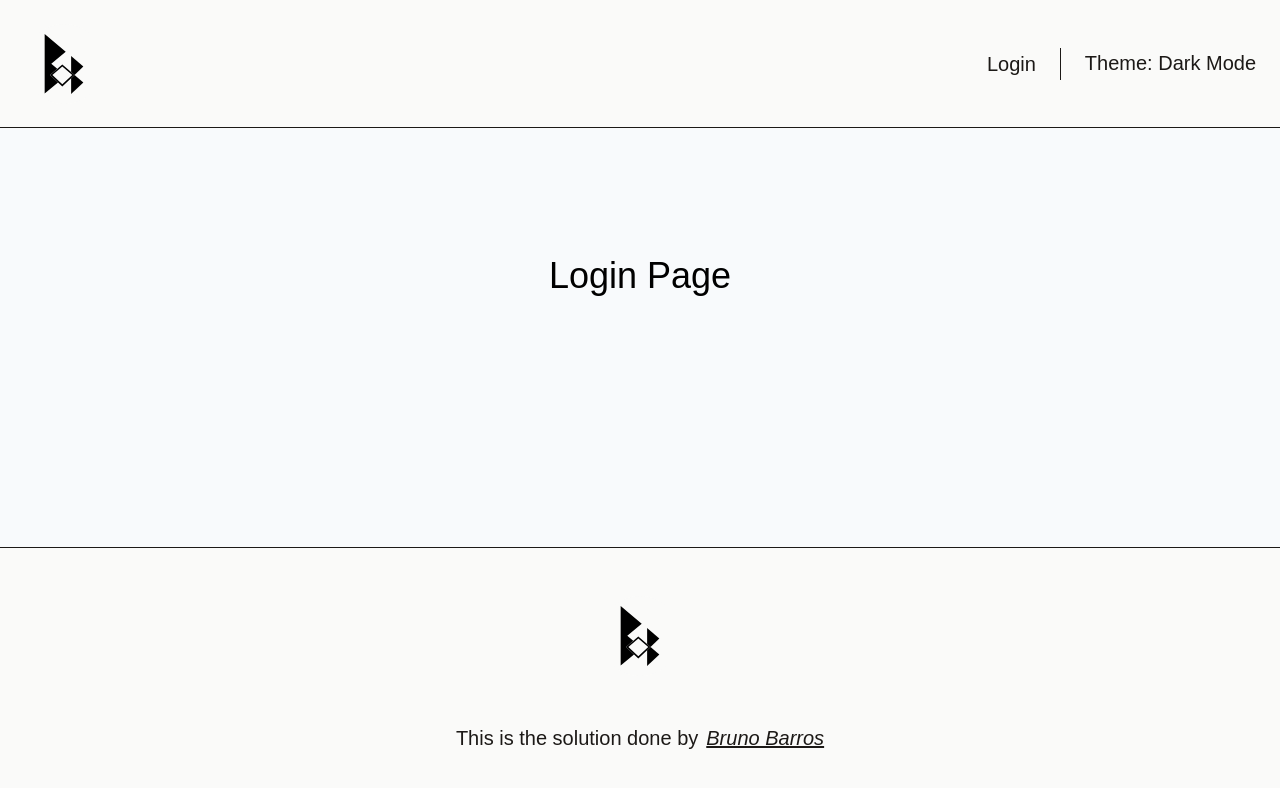
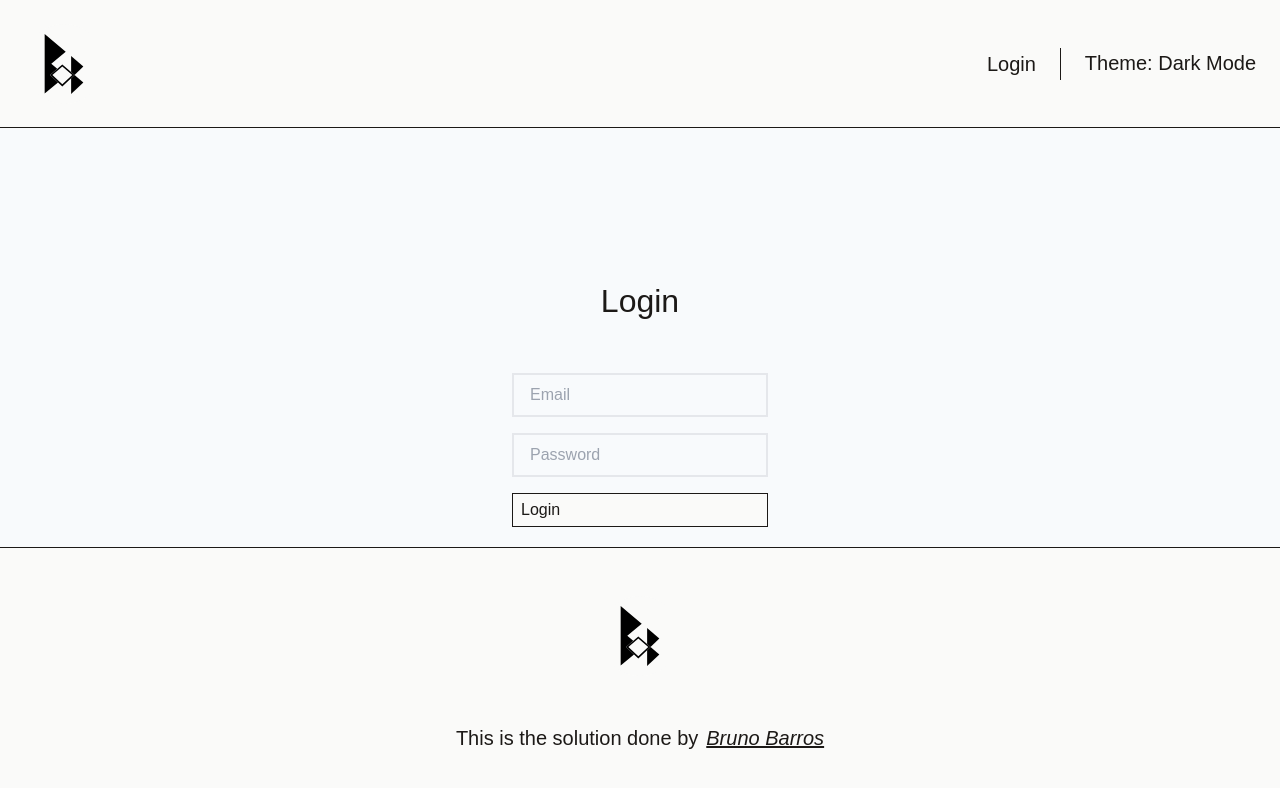
Before and after one commit to bobarros/fitshipper-challenge, a React (Create React App) app: page /login in a window 1280 px wide. Shown: the top 788 px of the page. Built offline with nearby package versions, Linux system fonts and the light colour scheme.

Commit message:
:sparkles: create login page

```diff
--- /dev/null
+++ b/src/components/Auth/Auth.tsx
@@ -0,0 +1,27 @@
+// Syles
+import { FormWrap } from "./AuthStyle";
+
+// Types
+import type { FC } from "react";
+
+// Shared Components
+import { AuthForm } from "..";
+
+/*--------------------*/
+
+// Local Types
+interface IProps {}
+/**
+ * Auth Component
+ */
+
+const Auth: FC<IProps> = () => {
+  return (
+    <FormWrap>
+      <h1 className="mb-8 text-stone-900 dark:text-stone-50">Login</h1>
+      <AuthForm type="login" />
+    </FormWrap>
+  );
+};
+
+export default Auth;
--- /dev/null
+++ b/src/components/Auth/AuthStyle.tsx
@@ -0,0 +1,20 @@
+// Types
+import type { ReactChild } from "react";
+import type { FieldValues, UseFormRegister } from "react-hook-form";
+
+type IStandard = {
+  children?: ReactChild[] | ReactChild;
+  item?: string;
+  register?: UseFormRegister<FieldValues>;
+  loading?: boolean;
+};
+
+/**
+ * Tailwind Style
+ */
+
+export const FormWrap = ({ children }: IStandard) => (
+  <div className="flex items-center justify-center mt-32 flex-col">
+    {children}
+  </div>
+);
--- /dev/null
+++ b/src/components/AuthForm/AuthForm.tsx
@@ -0,0 +1,66 @@
+// Third Parties
+import { useNavigate } from "react-router-dom";
+
+// Syles
+import { Input, Button, ErrorWarning } from "./AuthFormStyle";
+
+// Types
+import type { FC } from "react";
+import type { FieldValues } from "react-hook-form";
+
+// Hooks
+import { useState } from "react";
+import { useForm } from "react-hook-form";
+
+/*--------------------*/
+
+// Local Types
+interface IProps {
+  type: "login" | "signup";
+}
+/**
+ * SupaForm Component
+ */
+
+const SupaForm: FC<IProps> = ({ type }) => {
+  const formConfig = {
+    redirect: type === "login" ? "/" : "/dashboard",
+  };
+
+  const navigate = useNavigate();
+  const {
+    register,
+    handleSubmit,
+    formState: { errors },
+  } = useForm();
+  const [loading, setLoading] = useState(false);
+  const [error, setError] = useState(false);
+
+  const handleLogin = async (data: FieldValues) => {
+    const { email, password } = data;
+    console.log("Show form data for now:", email, password)
+
+    if(true) {
+      navigate("/");
+    }
+
+    if(false) {
+      // TODO handle when login is not successful
+    }
+
+    setLoading(false);
+  };
+
+  return (
+    <form className="w-64" onSubmit={handleSubmit(handleLogin)}>
+      <Input item="Email" register={register} />
+      {errors.email && <ErrorWarning>The email is required</ErrorWarning>}
+      <Input item="Password" register={register} />
+      {errors.password && <ErrorWarning>The password is required</ErrorWarning>}
+      <Button loading={loading} />
+      {error && <ErrorWarning>Something went wrong! Please, try again.</ErrorWarning>}
+    </form>
+  );
+};
+
+export default SupaForm;
--- /dev/null
+++ b/src/components/AuthForm/AuthFormStyle.tsx
@@ -0,0 +1,49 @@
+// Types
+import type { ReactChild } from "react";
+import type { FieldValues, UseFormRegister } from "react-hook-form";
+
+type IStandard = {
+  children?: ReactChild[] | ReactChild;
+  item?: string;
+  register?: UseFormRegister<FieldValues>;
+  loading?: boolean;
+};
+
+/**
+ * Tailwind Style
+ */
+
+export const FormWrap = ({ children }: IStandard) => (
+  <div className="flex items-center justify-center mt-32 flex-col">
+    {children}
+  </div>
+);
+
+export const Input = ({ item = "", register }: IStandard) => (
+  <div className="border-2 py-2 px-4 my-4">
+    {register && (
+      <input
+        className="w-full h-full bg-transparent
+        text-stone-900
+        dark:text-stone-50"
+        placeholder={item}
+        type={item?.toLowerCase()}
+        {...register(item.toLowerCase(), { required: true })}
+      />
+    )}
+  </div>
+);
+
+export const Button = ({ loading }: IStandard) => (
+  <div className="py-1 px-2 border border-solid border-stone-900 mt-2
+  bg-stone-50 text-stone-900
+  dark:text-stone-50 dark:bg-stone-800">
+    <button type="submit" disabled={loading}>
+      {loading ? <span>Loading</span> : <span>Login</span>}
+    </button>
+  </div>
+);
+
+export const ErrorWarning = ({ children }: IStandard) => (
+  <span className="block mt-2 text-red-600 pl-2">{children}</span>
+);
--- /dev/null
+++ b/src/components/index.ts
@@ -0,0 +1,2 @@
+export { default as Auth } from "./Auth/Auth";
+export { default as AuthForm } from "./AuthForm/AuthForm";
--- a/src/routes/Login.tsx
+++ b/src/routes/Login.tsx
@@ -1,5 +1,8 @@
 // Types
 import type { FC } from "react";
+
+// Shared Components
+import { Auth } from "../components";
 
 /*--------------------*/
 
@@ -12,10 +15,8 @@ interface IProps {}
 
 const Login: FC<IProps> = () => {
   return (
-    <div className="h-full text-center">
-      <p className="text-4xl mt-32 max-w-md mx-auto">
-        Login Page
-      </p>
+    <div>
+      <Auth />
     </div>
   );
 };
```
